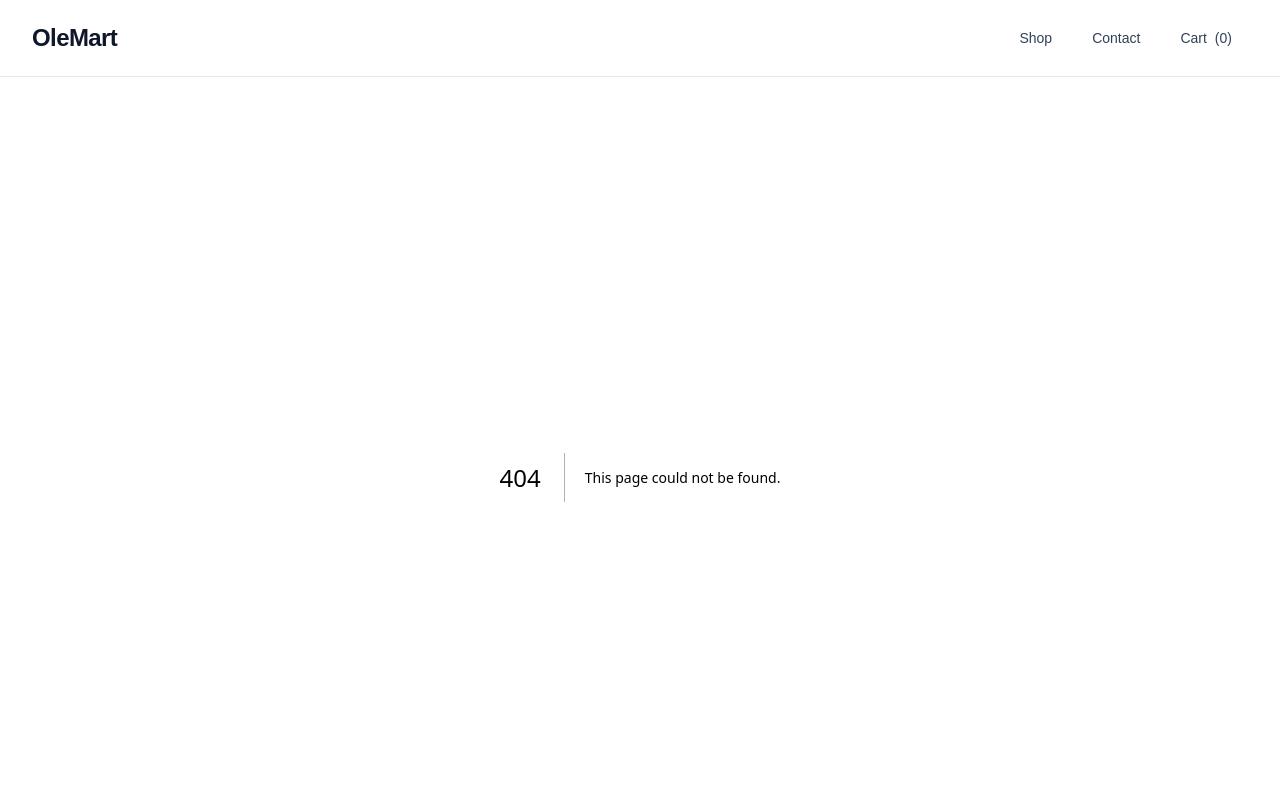
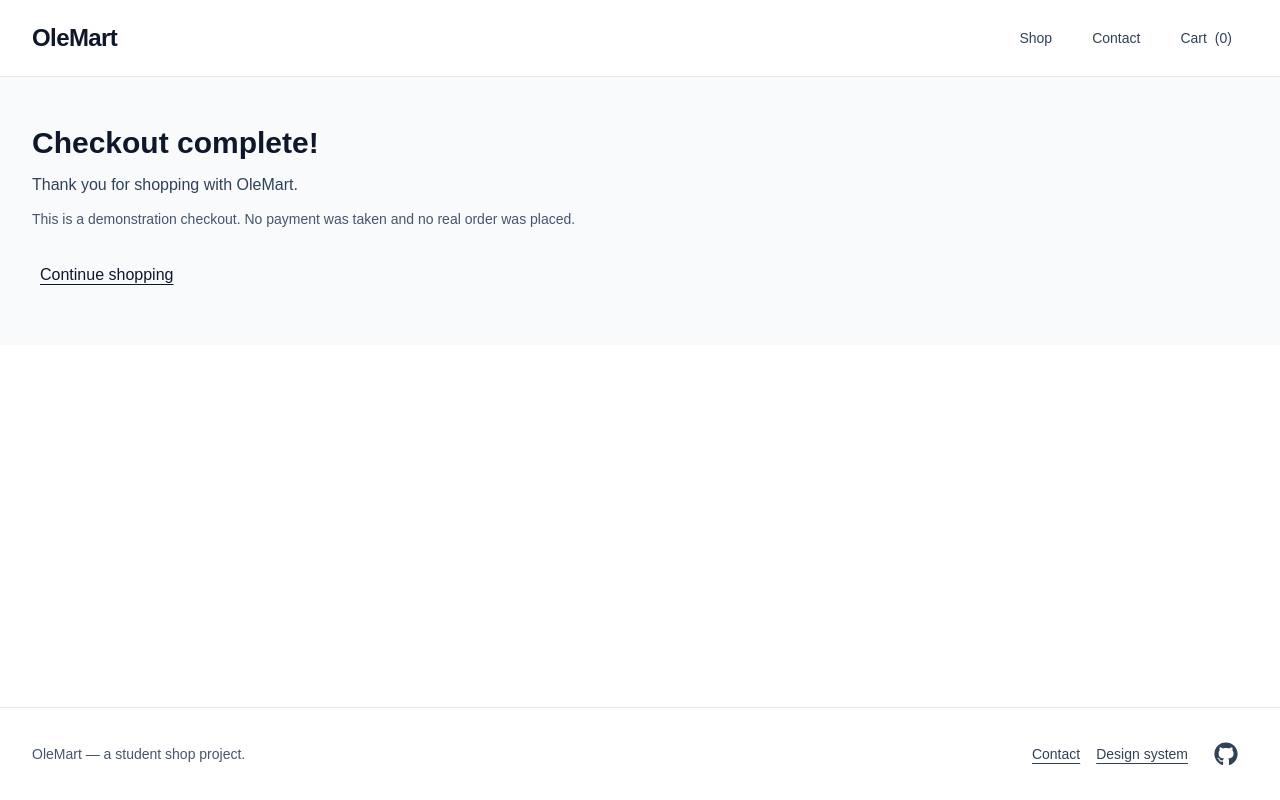
Before and after one commit to OleKoderNo/olemart, a Next.js app: page /checkout/success in a window 1280 px wide. Before the commit this address had no page. Shown: the top 800 px of the page. Built offline with nearby package versions, Linux system fonts and the light colour scheme.

Commit message:
feat: add simulated checkout and success page

```diff
--- a/src/app/cart/page.tsx
+++ b/src/app/cart/page.tsx
@@ -2,6 +2,7 @@ import type { Metadata } from "next";
 import Link from "next/link";
 import Container from "@/components/ui/Container";
 import CartContents from "@/components/cart/CartContents";
+import CheckoutButton from "@/components/cart/CheckoutButton";
 
 export const metadata: Metadata = {
   title: "Shopping cart",
@@ -27,7 +28,7 @@ export default function CartPage() {
           </Link>
         </header>
 
-        <CartContents />
+        <CartContents checkoutAction={<CheckoutButton />} />
       </Container>
     </main>
   );
--- /dev/null
+++ b/src/app/checkout/success/page.tsx
@@ -0,0 +1,33 @@
+import type { Metadata } from "next";
+import Link from "next/link";
+import Container from "@/components/ui/Container";
+import CheckoutConfirmation from "@/components/checkout/CheckoutConfirmation";
+
+export const metadata: Metadata = {
+  title: "Checkout complete",
+  robots: {
+    index: false,
+    follow: false,
+  },
+};
+
+/** Displays checkout confirmation and a link back to the shop. */
+export default function CheckoutSuccessPage() {
+  return (
+    <main className="bg-slate-50 py-12 text-slate-900">
+      <Container className="space-y-6">
+        <CheckoutConfirmation />
+
+        <Link
+          href="/"
+          className="inline-flex min-h-11 items-center rounded px-2
+            font-medium underline underline-offset-4
+            focus-visible:outline-2 focus-visible:outline-offset-2
+            focus-visible:outline-slate-900"
+        >
+          Continue shopping
+        </Link>
+      </Container>
+    </main>
+  );
+}
--- a/src/components/cart/CartContents.tsx
+++ b/src/components/cart/CartContents.tsx
@@ -1,11 +1,16 @@
 "use client";
 
+import type { ReactNode } from "react";
 import { useCart } from "@/hooks/useCart";
 import CartItem from "./CartItem";
 import CartSummary from "./CartSummary";
 
-/** Displays loading feedback, cart items, or the empty-cart state. */
-export default function CartContents() {
+type CartContentsProps = {
+  checkoutAction?: ReactNode;
+};
+
+/** Displays loading feedback, cart items, and optional checkout controls. */
+export default function CartContents({ checkoutAction }: CartContentsProps) {
   const { items, isReady, itemCount, total, setQuantity, removeItem } =
     useCart();
 
@@ -55,7 +60,11 @@ export default function CartContents() {
         </ul>
       </section>
 
-      <CartSummary itemCount={itemCount} total={total} />
+      <CartSummary
+        itemCount={itemCount}
+        total={total}
+        actions={checkoutAction}
+      />
 
       <p role="status" className="sr-only">
         Cart contains {itemCount} {itemCount === 1 ? "item" : "items"}. Total:{" "}
--- a/src/components/cart/CartSummary.tsx
+++ b/src/components/cart/CartSummary.tsx
@@ -1,10 +1,17 @@
+import type { ReactNode } from "react";
+
 type CartSummaryProps = {
   itemCount: number;
   total: number;
+  actions?: ReactNode;
 };
 
-/** Displays the total item quantity and price in NOK. */
-export default function CartSummary({ itemCount, total }: CartSummaryProps) {
+/** Displays cart totals and optional checkout controls. */
+export default function CartSummary({
+  itemCount,
+  total,
+  actions,
+}: CartSummaryProps) {
   return (
     <section
       aria-label="Cart summary"
@@ -23,6 +30,8 @@ export default function CartSummary({ itemCount, total }: CartSummaryProps) {
           <dd className="font-semibold tabular-nums">{total.toFixed(2)} NOK</dd>
         </div>
       </dl>
+
+      {actions}
     </section>
   );
 }
--- /dev/null
+++ b/src/components/cart/CheckoutButton.tsx
@@ -0,0 +1,40 @@
+"use client";
+
+import { useRouter } from "next/navigation";
+import Button from "@/components/ui/Button";
+import { useCart } from "@/hooks/useCart";
+
+type CheckoutButtonProps = {
+  onComplete?: () => void;
+};
+
+/**
+ * Completes a simulated checkout and clears the current cart.
+ * Documentation previews can provide onComplete to avoid navigation.
+ */
+export default function CheckoutButton({ onComplete }: CheckoutButtonProps) {
+  const router = useRouter();
+  const { isReady, itemCount, clearCart } = useCart();
+
+  function handleCheckout() {
+    if (!isReady || itemCount === 0) {
+      return;
+    }
+
+    clearCart();
+
+    if (onComplete) {
+      onComplete();
+    } else {
+      router.push("/checkout/success");
+    }
+  }
+
+  return (
+    <Button
+      text="Checkout"
+      onClick={handleCheckout}
+      disabled={!isReady || itemCount === 0}
+    />
+  );
+}
--- /dev/null
+++ b/src/components/checkout/CheckoutConfirmation.tsx
@@ -0,0 +1,25 @@
+type CheckoutConfirmationProps = {
+  headingLevel?: 1 | 3;
+};
+
+/** Displays confirmation for the assignment's simulated checkout. */
+export default function CheckoutConfirmation({
+  headingLevel = 1,
+}: CheckoutConfirmationProps) {
+  const Heading = headingLevel === 1 ? "h1" : "h3";
+
+  return (
+    <div className="space-y-3">
+      <Heading className="text-3xl font-bold text-slate-900">
+        Checkout complete!
+      </Heading>
+
+      <p className="text-slate-700">Thank you for shopping with OleMart.</p>
+
+      <p className="text-sm text-slate-600">
+        This is a demonstration checkout. No payment was taken and no real order
+        was placed.
+      </p>
+    </div>
+  );
+}
--- a/src/components/design-system/cart/CartDocumentation.tsx
+++ b/src/components/design-system/cart/CartDocumentation.tsx
@@ -16,7 +16,6 @@ export default function CartDocumentation() {
         <li>The navbar count includes all units, not just unique products.</li>
         <li>Totals use the shared pricing rules and are calculated in øre.</li>
         <li>Client components access cart data through useCart().</li>
-        <li>The cart currently resets when the browser refreshes.</li>
         <li>Quantity controls increase or decrease the selected quantity.</li>
         <li>The minimum quantity is one. Use Remove to delete an item.</li>
         <li>Item totals and the cart summary update when quantities change.</li>
@@ -27,6 +26,14 @@ export default function CartDocumentation() {
         </li>
         <li>
           Documentation previews use temporary carts and reset on refresh.
+        </li>
+        <li>Checkout clears the cart and opens a confirmation page.</li>
+        <li>
+          Checkout is a simulation; no payment or real order is processed.
+        </li>
+        <li>
+          The documentation checkout clears only its demo cart and displays
+          confirmation without navigating.
         </li>
       </ul>
 
--- a/src/components/design-system/cart/CartExamples.tsx
+++ b/src/components/design-system/cart/CartExamples.tsx
@@ -1,15 +1,35 @@
 "use client";
 
+import { useState } from "react";
 import CartProvider from "@/components/cart/CartProvider";
 import CartContents from "@/components/cart/CartContents";
 import AddToCartButton from "@/components/cart/AddToCartButton";
+import CheckoutButton from "@/components/cart/CheckoutButton";
+import CheckoutConfirmation from "@/components/checkout/CheckoutConfirmation";
 import Button from "@/components/ui/Button";
 import { useCart } from "@/hooks/useCart";
 import { exampleProduct } from "../product-card/exampleProduct";
 
-/** Demonstrates adding, adjusting, removing, and clearing demo items. */
+/** Demonstrates cart interactions and checkout without leaving the page. */
 function CartPreview() {
   const { itemCount, clearCart } = useCart();
+  const [isComplete, setIsComplete] = useState(false);
+
+  if (isComplete) {
+    return (
+      <div className="space-y-4">
+        <div role="status">
+          <CheckoutConfirmation headingLevel={3} />
+        </div>
+
+        <Button
+          text="Restart demo"
+          theme="secondary"
+          onClick={() => setIsComplete(false)}
+        />
+      </div>
+    );
+  }
 
   return (
     <div className="space-y-6">
@@ -24,12 +44,16 @@ function CartPreview() {
         />
       </div>
 
-      <CartContents />
+      <CartContents
+        checkoutAction={
+          <CheckoutButton onComplete={() => setIsComplete(true)} />
+        }
+      />
     </div>
   );
 }
 
-/** Provides an isolated cart for interactive documentation examples. */
+/** Keeps documentation cart and checkout actions isolated from the shop. */
 export default function CartExamples() {
   return (
     <CartProvider>
```
